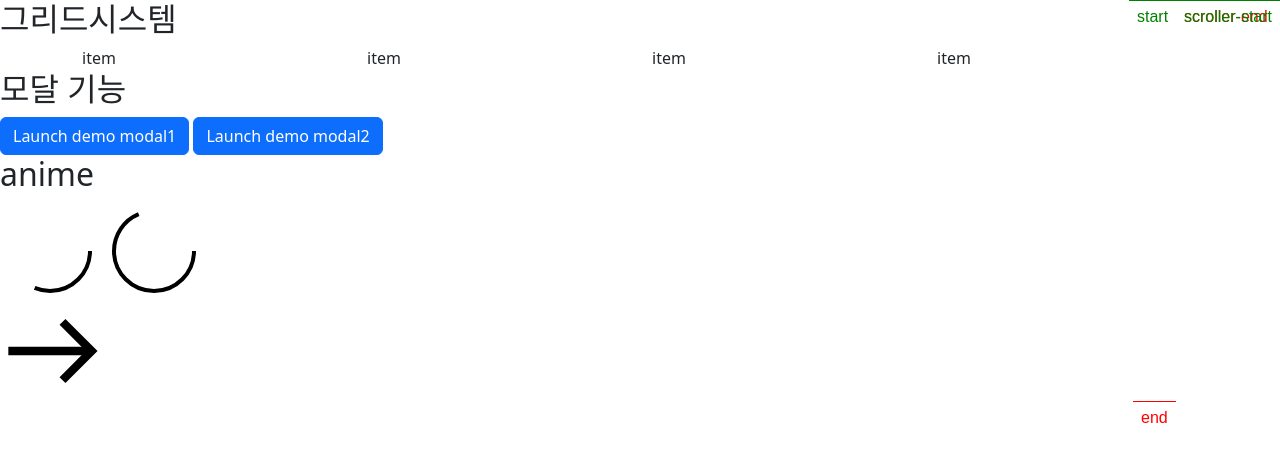
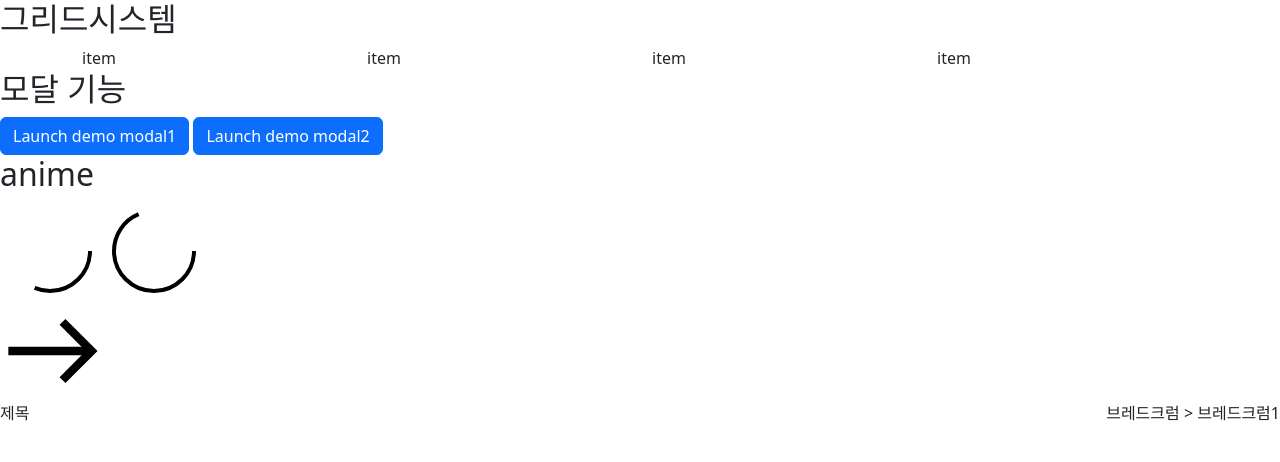
Before and after one commit to nicekjm88/study, a website built with Vite: page index.html in a window 1280 px wide. Built offline with nearby package versions, Linux system fonts and the light colour scheme.

Commit message:
배포 테스트

```diff
--- a/index.html
+++ b/index.html
@@ -6,6 +6,7 @@
   <link rel="icon" type="image/svg+xml" href="/vite.svg" />
   <meta name="viewport" content="width=device-width, initial-scale=1.0" />
   <title>Vite App</title>
+  <link rel="stylesheet" href="./static/style/style.scss" />
 </head>
 
 <body>
@@ -87,6 +88,11 @@
     </svg>
   </div>
 
+  <div class="margin-auto">
+    <span>제목</span>
+    <span>브레드크럼 > 브레드크럼1</span>
+  </div>
+
   <script type="module" src="/main.js"></script>
 </body>
 
--- a/main.js
+++ b/main.js
@@ -24,7 +24,7 @@ document.addEventListener('DOMContentLoaded', () => {
       end: "bottom top", // 스크롤 끝 지점
       scrub: true, // 스크롤 동작에 따라 애니메이션 진행
       pin: true, // 스크롤 동안 섹션 고정
-      markers: true, // 디버깅을 위한 시작/끝 마커 활성화
+      // markers: true, // 디버깅을 위한 시작/끝 마커 활성화
     }
   });
 
--- a/makePizza.js
+++ b/makePizza.js
@@ -3,7 +3,6 @@ import ScrollTrigger from 'gsap/ScrollTrigger';
 
 gsap.registerPlugin(ScrollTrigger);
 
-document.addEventListener('DOMContentLoaded', () => {
 gsap.timeline({
   scrollTrigger: {
     trigger: '.first-section',
@@ -71,4 +70,3 @@ document.addEventListener('DOMContentLoaded', () => {
   .from('.section_4_02', { duration: 4, autoAlpha: 0 }, '-=4')
   .from('.section_4_03', { duration: 4, autoAlpha: 0 })
   .from('.section_4_04', { duration: 4, autoAlpha: 0 });
-});
--- /dev/null
+++ b/static/style/style.scss
@@ -0,0 +1,10 @@
+.margin-auto {
+  display: flex;
+  flex-wrap: wrap;
+  justify-content: space-between;
+  align-items: center;
+
+  > span {
+
+  }
+}
```
Also changed, not shown: 3 other files. Lines whose indentation alone changed are shown as unchanged.
